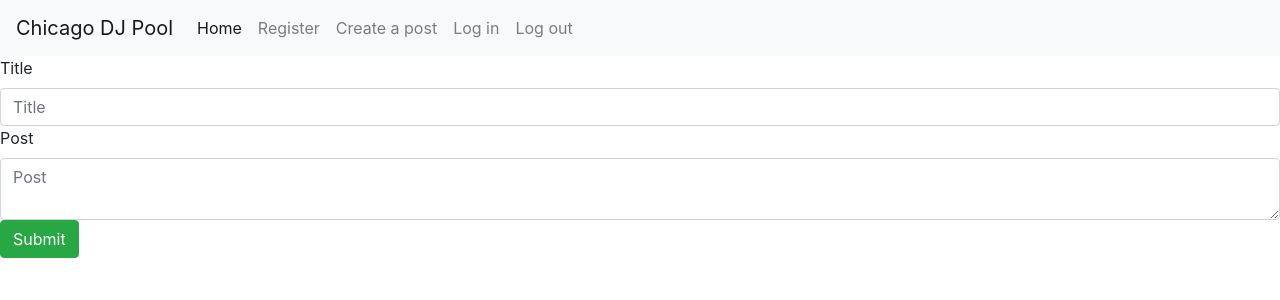
After one commit to nwelter1/DJ-Pool, a Flask app: page /createapost in a window 1280 px wide. The commit adds this page. Shown: the top 300 px of the page. Run offline with Flask 2, Linux system fonts and the light colour scheme; some libraries are stand-ins or nearby versions.

Commit message:
create a blog post route/html page

```diff
--- a/dj_pool/forms.py
+++ b/dj_pool/forms.py
@@ -8,3 +8,8 @@ class UserInfoForm(FlaskForm):
     password = PasswordField('Password', validators=[DataRequired()])
     confirm_password = PasswordField('Confirm Password', validators=[DataRequired(), EqualTo('password')])
     submit = SubmitField()
+
+class BlogPostForm(FlaskForm):
+    title = StringField('Title', validators=[DataRequired()])
+    post = TextAreaField('Post', validators=[DataRequired()])
+    submit = SubmitField()
--- a/dj_pool/routes.py
+++ b/dj_pool/routes.py
@@ -1,6 +1,6 @@
 from dj_pool import app
-from flask import render_template
-from dj_pool.forms import UserInfoForm
+from flask import render_template, request
+from dj_pool.forms import UserInfoForm, BlogPostForm
 
 # Home Route
 @app.route('/')
@@ -11,4 +11,19 @@ def home():
 @app.route('/register', methods=['GET', 'POST'])
 def register():
     form = UserInfoForm()
+    if request.method == 'POST' and form.validate():
+        username = form.username.data
+        password = form.password.data
+        email = form.email.data
+        print("\n", username, password, email)
     return render_template('register.html', form=form)
+
+# Create a blog post
+@app.route('/createapost', methods=['GET', 'POST'])
+def createapost():
+    form = BlogPostForm()
+    if request.method == 'POST' and form.validate():
+        title = form.title.data
+        post = form.post.data
+        print('\n', title, post)
+    return render_template("createapost.html", form=form)
--- /dev/null
+++ b/dj_pool/templates/createapost.html
@@ -0,0 +1,19 @@
+{% extends 'base.html' %}
+{% block content %}
+
+<form action="" methond="POST">
+    {{ form.hidden_tag() }}
+    <div class="form-group">
+        <fieldset>
+            {{ form.title.label }}
+            {{ form.title(class="form-control", placeholder="Title") }}
+        </fieldset>
+        <fieldset>
+            {{ form.post.label }}
+            {{ form.post(class="form-control", placeholder="Post") }}
+        </fieldset>
+        {{ form.submit(class="btn btn-success") }}
+    </div>
+
+</form>
+{% endblock content %}
--- a/dj_pool/templates/nav.html
+++ b/dj_pool/templates/nav.html
@@ -12,7 +12,7 @@
           <a class="nav-link" href="{{url_for('register') }}">Register</a>
         </li>
         <li class="nav-item">
-          <a class="nav-link" href="">Create a post</a>
+          <a class="nav-link" href="{{ url_for('createapost') }}">Create a post</a>
         </li>
         <li class="nav-item">
             <a class="nav-link" href="">Log in</a>
```
